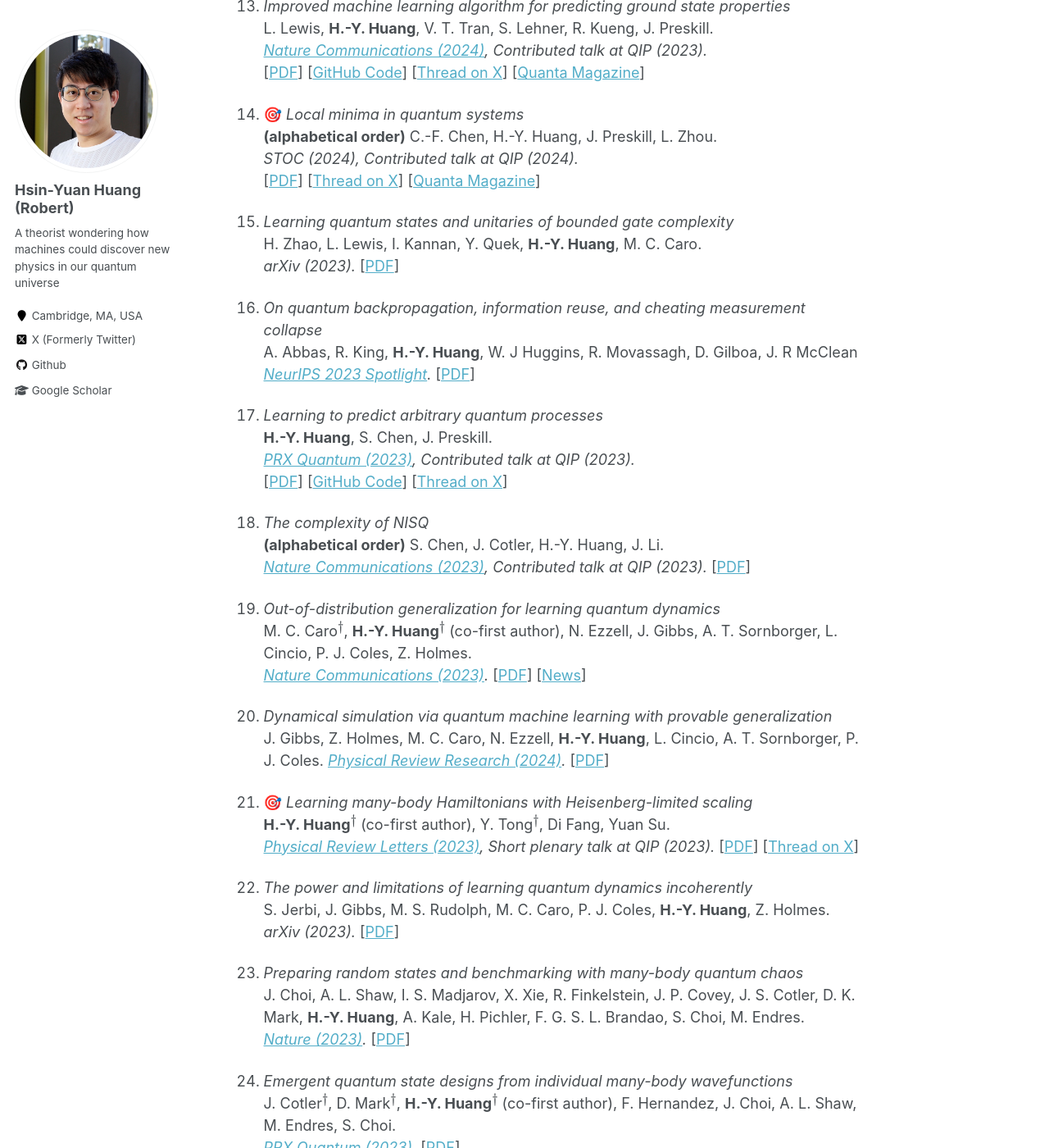
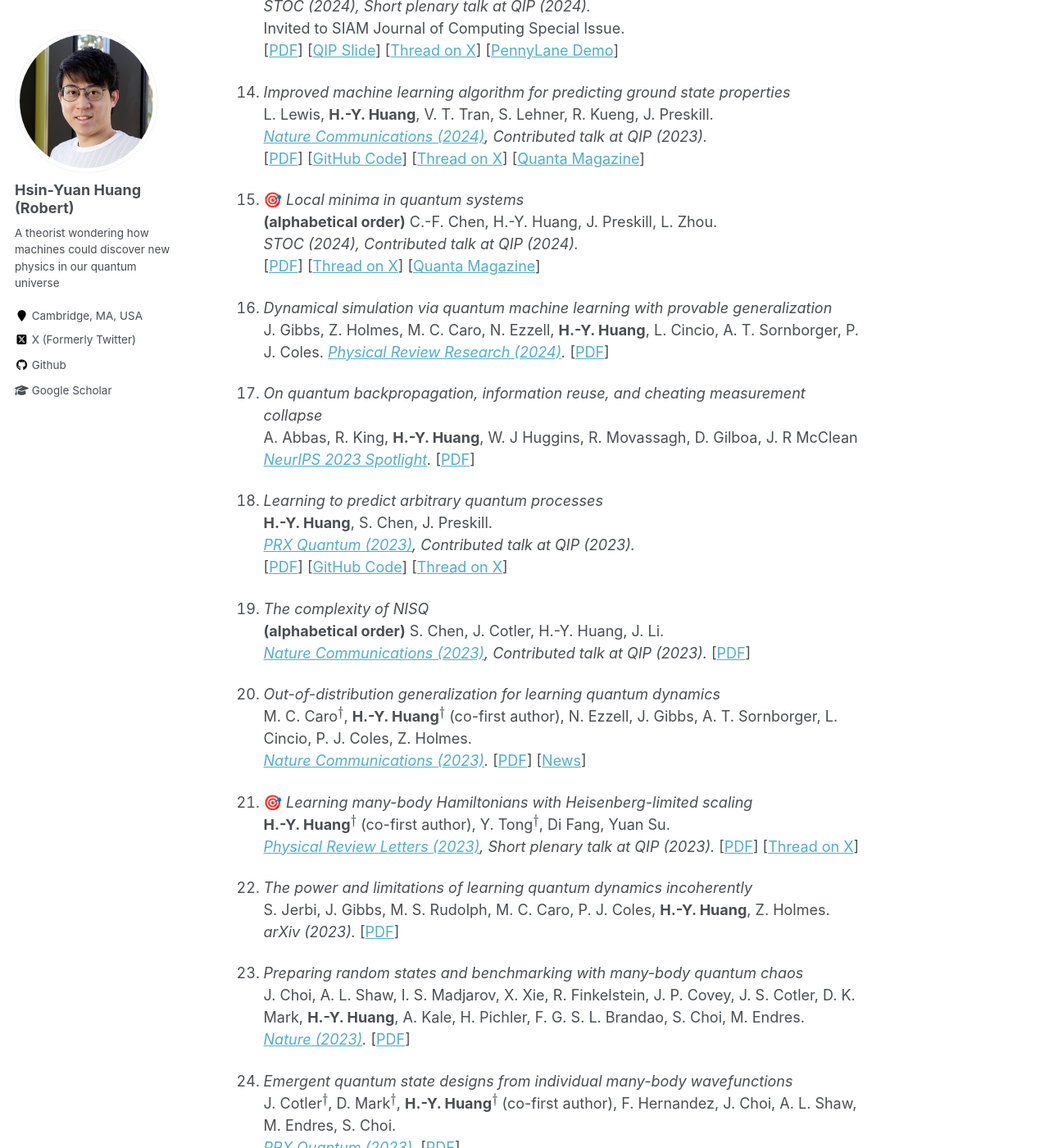
Before and after one commit to hsinyuan-huang/hsinyuan-huang.github.io, a Jekyll site: the page built from _pages/about.md, in a window 1280 px wide and 1400 px high, scrolled down 3028 px. Shown: the whole window at 82% size. Built offline with Jekyll 4.4.1, drawn with Linux system fonts in a browser that asks for light colours; emoji names are drawn with the system emoji font; formulas are drawn with MathJax 3; some of the changed text lies outside the part shown.

Commit message:
Update publications

```diff
--- a/_pages/about.md
+++ b/_pages/about.md
@@ -98,11 +103,8 @@ L. Lewis, **H.-Y. Huang**, V. T. Tran, S. Lehner, R. Kueng, J. Preskill.<br>
 *STOC (2024), Contributed talk at QIP (2024).*<br>
 [<a href="https://arxiv.org/abs/2309.16596" target="_blank">PDF</a>] [<a href="https://x.com/RobertHuangHY/status/1707861752942145672" target="_blank">Thread on X</a>] [<a href="https://www.quantamagazine.org/physicists-finally-find-a-problem-only-quantum-computers-can-do-20240312/" target="_blank">Quanta Magazine</a>]
 
-
-1. *Learning quantum states and unitaries of bounded gate complexity* <br>
-H. Zhao, L. Lewis, I. Kannan, Y. Quek, **H.-Y. Huang**, M. C. Caro.<br>
-*arXiv (2023).* [<a href="https://arxiv.org/abs/2310.19882" target="_blank">PDF</a>]
-
+1. *Dynamical simulation via quantum machine learning with provable generalization* <br>
+J. Gibbs, Z. Holmes, M. C. Caro, N. Ezzell, **H.-Y. Huang**, L. Cincio, A. T. Sornborger, P. J. Coles. *<a href="https://journals.aps.org/prresearch/abstract/10.1103/PhysRevResearch.6.013241" target="_blank">Physical Review Research (2024)</a>.* [<a href="https://arxiv.org/abs/2204.10269" target="_blank">PDF</a>]
 
 1. *On quantum backpropagation, information reuse, and cheating measurement collapse* <br>
 A. Abbas, R. King, **H.-Y. Huang**, W. J Huggins, R. Movassagh, D. Gilboa, J. R McClean
@@ -123,10 +125,6 @@ A. Abbas, R. King, **H.-Y. Huang**, W. J Huggins, R. Movassagh, D. Gilboa, J. R
 1. *Out-of-distribution generalization for learning quantum dynamics* <br>
 M. C. Caro<sup>$\dagger$</sup>, **H.-Y. Huang**<sup>$\dagger$</sup> (co-first author), N. Ezzell, J. Gibbs, A. T. Sornborger, L. Cincio, P. J. Coles, Z. Holmes.<br>
 *<a href="https://www.nature.com/articles/s41467-023-39381-w" target="_blank">Nature Communications (2023)</a>.* [<a href="https://arxiv.org/abs/2204.10268" target="_blank">PDF</a>] [<a href="https://www.eurekalert.org/news-releases/994275">News</a>]
-
-
-1. *Dynamical simulation via quantum machine learning with provable generalization* <br>
-J. Gibbs, Z. Holmes, M. C. Caro, N. Ezzell, **H.-Y. Huang**, L. Cincio, A. T. Sornborger, P. J. Coles. *<a href="https://journals.aps.org/prresearch/abstract/10.1103/PhysRevResearch.6.013241" target="_blank">Physical Review Research (2024)</a>.* [<a href="https://arxiv.org/abs/2204.10269" target="_blank">PDF</a>]
 
 
 1. :dart: *Learning many-body Hamiltonians with Heisenberg-limited scaling* <br>
```
Also changed, not shown: other parts of _pages/about.md (+5 -0 lines).
